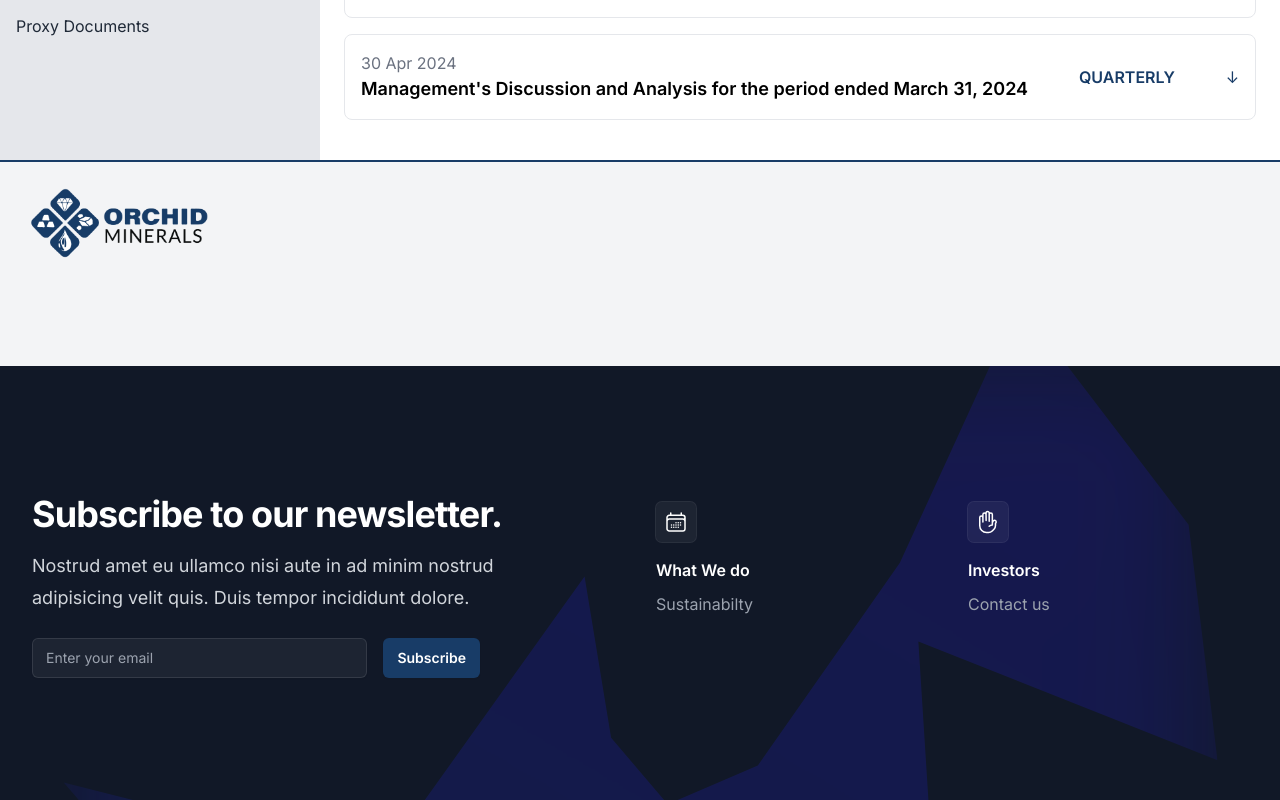
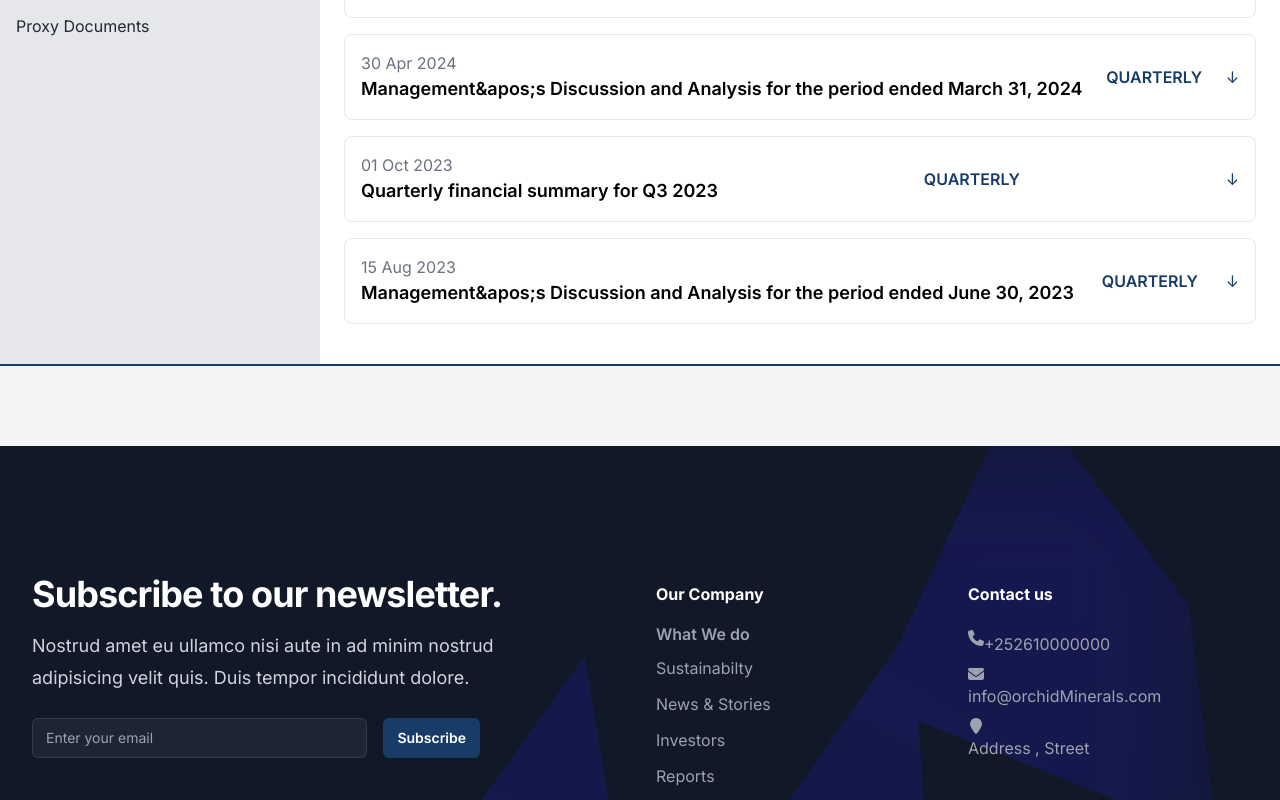
Before and after one commit to Alaaja8899/Orchid-minerals, a Next.js app: page /document-libariry in a window 1280 px wide. Shown: the part 920-1720 px from the top of the page. Built offline with nearby package versions, Linux system fonts and the light colour scheme.

Commit message:
Add files via upload

```diff
--- a/app/page.js
+++ b/app/page.js
@@ -13,7 +13,7 @@ export default function Home() {
   return (
     <main className=" min-h-screen  bg-mainColor">
 
-      <div className="bg-[url('https://www.ivanhoemines.com/wp-content/themes/ivanhoemines/img/home_operations_map_drc.svg?v2)')] bg-cover bg-center bg-opacity-50 min-h-screen">
+      <div className="min-h-screen">
 
       <HeroSection/>
       <Operations />
--- a/components/ContactSection.js
+++ b/components/ContactSection.js
@@ -4,67 +4,69 @@ import { FaEnvelope, FaMap, FaPhone } from 'react-icons/fa6';
 const ContactSection = () => {
   return (
     <section className="contact-section bg-[#0a2c4a] pt-10 p-6">
-        <h2 className='font-bold text-2xl text-center text-white mb-20'>GET IN TOUCH</h2>
+      <h2 className="font-bold text-2xl text-center text-white mb-20">GET IN TOUCH</h2>
 
-
-        <div className="contact-info flex flex-wrap my-5 gap-2 justify-between">
+      <div className="contact-info flex flex-wrap my-5 gap-2 justify-between">
         <div
-        className="info-card md:w-[20rem] w-full text-center text-mainColor bg-white flex items-center justify-center flex-col rounded p-3"
+          className="info-card md:w-[20rem] w-full text-center text-mainColor bg-white flex items-center justify-center flex-col rounded p-3"
         >
           <i className="icon-location">
-            <FaMap size={32}/>
+            <FaMap size={32} />
           </i>
           <h3>Address</h3>
           <p>UK: 215 Uxbridge Road London W13 9AA</p>
         </div>
         <div
-        className="info-card text-mainColor  md:w-[20rem] w-full text-center bg-white flex items-center justify-center flex-col rounded p-3"
+          className="info-card text-mainColor md:w-[20rem] w-full text-center bg-white flex items-center justify-center flex-col rounded p-3"
         >
           <i className="icon-mail">
-            <FaEnvelope size={32}/>
+            <FaEnvelope size={32} />
           </i>
           <h3>E-mail</h3>
           <p>info@enterpoint.group</p>
         </div>
         <div
-        className="info-card text-mainColor md:w-[20rem] w-full text-center bg-white flex items-center justify-center flex-col rounded p-3"
+          className="info-card text-mainColor md:w-[20rem] w-full text-center bg-white flex items-center justify-center flex-col rounded p-3"
         >
           <i className="icon-phone">
-              <FaPhone size={32}/>
+            <FaPhone size={32} />
           </i>
           <h3>Call us</h3>
           <p>+252-613-908081</p>
         </div>
       </div>
 
-
-
       <div className="contact-form bg-white rounded flex md:flex-row flex-col gap-2 p-3">
         <div className="textFrom md:w-1/2">
-        <h1 className='font-bold text-2xl text-mainColor'>Contact Us</h1>
-        <p
-        className='text-gray-400'
-        >
-          Feel free to reach out for any inquiries or support. You can leave your
-          information below, and we'll get back to you as soon as possible.
-        </p>
-
+          <h1 className="font-bold text-2xl text-mainColor">Contact Us</h1>
+          <p className="text-gray-400">
+            Feel free to reach out for any inquiries or support. You can leave your
+            information below, and we&apos;ll get back to you as soon as possible.
+          </p>
         </div>
         <form className="form flex flex-col gap-2 md:w-1/2">
           <div className="input-group flex flex-col gap-2">
             <input
-            className='w-full rounded outline-none border p-3 border-mainColor'
-            type="text" placeholder="Your name" />
+              className="w-full rounded outline-none border p-3 border-mainColor"
+              type="text"
+              placeholder="Your name"
+            />
             <input
-            className='w-full rounded outline-none border p-3 border-mainColor'
-            type="email" placeholder="E-mail" />
+              className="w-full rounded outline-none border p-3 border-mainColor"
+              type="email"
+              placeholder="E-mail"
+            />
           </div>
           <textarea
-            className='w-full rounded outline-none border p-3 border-mainColor'
-          placeholder="Write your message"></textarea>
+            className="w-full rounded outline-none border p-3 border-mainColor"
+            placeholder="Write your message"
+          ></textarea>
           <button
-            className='w-full rounded outline-none border p-3 border-mainColor bg-mainColor text-white'
-          type="submit">Submit Now</button>
+            className="w-full rounded outline-none border p-3 border-mainColor bg-mainColor text-white"
+            type="submit"
+          >
+            Submit Now
+          </button>
         </form>
       </div>
 
@@ -76,6 +78,7 @@ const ContactSection = () => {
           style={{ border: 0 }}
           allowFullScreen=""
           loading="lazy"
+          title="Map showing location in London"
         ></iframe>
       </div>
     </section>
--- a/components/Flexings/DynamicFlexCard.js
+++ b/components/Flexings/DynamicFlexCard.js
@@ -1,36 +1,141 @@
-"use client"
-import React, { useState } from 'react';
+"use client";
+import React, { useState } from "react";
 
 // Sample data for the reports
 const categories = [
-  'Quarterly Reports',
-  'Annual Reports',
-  'Technical Reports',
-  'Annual Information Forms',
-  'ESTMA Reports',
-  'Proxy Documents',
+  "Quarterly Reports",
+  "Annual Reports",
+  "Technical Reports",
+  "Annual Information Forms",
+  "ESTMA Reports",
+  "Proxy Documents",
 ];
 
 const reportsData = [
   {
-    date: '31 Jul 2024',
-    title: "Management's Discussion and Analysis for the period ended June 30, 2024",
-    type: 'Quarterly',
+    date: "31 Jul 2024",
+    title: "Management&apos;s Discussion and Analysis for the period ended June 30, 2024",
+    type: "Quarterly",
   },
   {
-    date: '31 Jul 2024',
-    title: 'Condensed consolidated interim financial statements as at June 30, 2024',
-    type: 'Quarterly',
+    date: "31 Jul 2024",
+    title: "Condensed consolidated interim financial statements as at June 30, 2024",
+    type: "Quarterly",
   },
   {
-    date: '30 Apr 2024',
-    title: "Management's Discussion and Analysis for the period ended March 31, 2024",
-    type: 'Quarterly',
+    date: "30 Apr 2024",
+    title: "Management&apos;s Discussion and Analysis for the period ended March 31, 2024",
+    type: "Quarterly",
+  },
+  {
+    date: "31 Dec 2023",
+    title: "Annual consolidated financial statements for the year ended December 31, 2023",
+    type: "Annual",
+  },
+  {
+    date: "31 Dec 2023",
+    title: "Technical report for the year 2023",
+    type: "Technical",
+  },
+  {
+    date: "15 Feb 2024",
+    title: "Annual Information Form for the year ended December 31, 2023",
+    type: "Annual Information",
+  },
+  {
+    date: "10 Mar 2024",
+    title: "ESTMA Report for the year ended December 31, 2023",
+    type: "ESTMA",
+  },
+  {
+    date: "05 Apr 2024",
+    title: "Proxy Circular for the Annual Meeting of Shareholders",
+    type: "Proxy",
+  },
+  {
+    date: "31 Dec 2022",
+    title: "Annual Report for the year ended December 31, 2022",
+    type: "Annual",
+  },
+  {
+    date: "01 Oct 2023",
+    title: "Quarterly financial summary for Q3 2023",
+    type: "Quarterly",
+  },
+  {
+    date: "20 Jun 2023",
+    title: "Technical report update for mid-year 2023",
+    type: "Technical",
+  },
+  {
+    date: "12 May 2023",
+    title: "Annual Information Form for the year ended December 31, 2022",
+    type: "Annual Information",
+  },
+  {
+    date: "18 Nov 2023",
+    title: "ESTMA Report for the year ended December 31, 2022",
+    type: "ESTMA",
+  },
+  {
+    date: "25 Mar 2024",
+    title: "Proxy Circular for the Special Meeting of Shareholders",
+    type: "Proxy",
+  },
+  {
+    date: "15 Aug 2023",
+    title: "Management&apos;s Discussion and Analysis for the period ended June 30, 2023",
+    type: "Quarterly",
+  },
+  {
+    date: "22 Jan 2023",
+    title: "Annual consolidated financial statements for the year ended December 31, 2022",
+    type: "Annual",
+  },
+  {
+    date: "28 Sep 2023",
+    title: "Technical report summary for Q3 2023",
+    type: "Technical",
+  },
+  {
+    date: "05 Mar 2023",
+    title: "Annual Information Form for the year ended December 31, 2022",
+    type: "Annual Information",
+  },
+  {
+    date: "07 Feb 2023",
+    title: "ESTMA Report for the year ended December 31, 2022",
+    type: "ESTMA",
+  },
+  {
+    date: "11 Apr 2024",
+    title: "Proxy Documents for the Annual Shareholder Meeting",
+    type: "Proxy",
+  },
+  {
+    date: "20 Jul 2024",
+    title: "Default report for missing category data",
+    type: "Default",
   },
 ];
 
+const typeMapping = {
+  "Quarterly Reports": "Quarterly",
+  "Annual Reports": "Annual",
+  "Technical Reports": "Technical",
+  "Annual Information Forms": "Annual Information",
+  "ESTMA Reports": "ESTMA",
+  "Proxy Documents": "Proxy",
+};
+
 const DynamicFlexCard = () => {
-  const [selectedCategory, setSelectedCategory] = useState('Quarterly Reports');
+  const [selectedCategory, setSelectedCategory] = useState("Quarterly Reports");
+
+  // Filter reports based on the selected category, or show default if empty
+  const filteredReports =
+    reportsData.filter((report) => report.type === typeMapping[selectedCategory]).length > 0
+      ? reportsData.filter((report) => report.type === typeMapping[selectedCategory])
+      : reportsData.filter((report) => report.type === "Default");
 
   return (
     <div className="flex">
@@ -41,7 +146,9 @@ const DynamicFlexCard = () => {
             key={index}
             onClick={() => setSelectedCategory(category)}
             className={`py-2 px-4 text-left ${
-              selectedCategory === category ? 'bg-mainColor text-white' : 'bg-gray-200 text-gray-800'
+              selectedCategory === category
+                ? "bg-mainColor text-white"
+                : "bg-gray-200 text-gray-800"
             }`}
           >
             {category}
@@ -51,15 +158,20 @@ const DynamicFlexCard = () => {
 
       {/* Reports Section */}
       <div className="w-3/4 bg-white p-6">
-        {reportsData.map((report, index) => (
-          <div key={index} className="flex justify-between items-center mb-4 p-4 border border-gray-200 rounded-lg">
+        {filteredReports.map((report, index) => (
+          <div
+            key={index}
+            className="flex justify-between items-center mb-4 p-4 border border-gray-200 rounded-lg"
+          >
             <div>
               <span className="text-gray-500">{report.date}</span>
               <h3 className="text-lg font-semibold">{report.title}</h3>
             </div>
-            <div className="text-mainColor font-semibold uppercase">{report.type}</div>
+            <div className="text-mainColor font-semibold uppercase">
+              {report.type}
+            </div>
             <button className="text-mainColor hover:underline">
-              <span>&#x2193;</span> {/* Download icon */}
+              <span>&#x2193;</span> {/*Download icon*/}
             </button>
           </div>
         ))}
--- a/components/Footer.js
+++ b/components/Footer.js
@@ -4,7 +4,7 @@ import { IoLogoYoutube } from "react-icons/io";
 import { FaFacebookSquare, FaInstagram } from "react-icons/fa";
 import { IoIosArrowDown, IoIosArrowUp } from "react-icons/io";
 import Image from 'next/image';
-import { FaArrowRight } from 'react-icons/fa6';
+import { FaArrowRight, FaEnvelope, FaLocationPin, FaPhone } from 'react-icons/fa6';
 
 const faqs = [
   {
@@ -40,9 +40,9 @@ function Footer() {
     <div className="bg-gray-100 border-t-2 border-mainColor">
       <div className="">
 
-        <div className="flex justify-between items-center p-6 container mx-auto">
+        {/* <div className="flex justify-between items-center p-6 container mx-auto">
           <Image src="/assets/logo-dark.png" width={200} height={400} alt="Orchid Minerals Logo" />
-        </div>
+        </div> */}
 
         <div className="space-y-8 ">
           {/* <h1 className="font-bold text-mainColor text-3xl p-6 container mx-auto">Frequently Asked Questions</h1> */}
@@ -86,47 +86,36 @@ function Footer() {
           </div>
           <dl className="grid grid-cols-1 gap-x-8 gap-y-10 sm:grid-cols-2 lg:pt-2">
             <div className="flex flex-col items-start">
-              <div className="rounded-md bg-white/5 p-2 ring-1 ring-white/10">
-                <svg
-                  className="h-6 w-6 text-white"
-                  fill="none"
-                  viewBox="0 0 24 24"
-                  strokeWidth="1.5"
-                  stroke="currentColor"
-                  aria-hidden="true"
-                >
-                  <path
-                    strokeLinecap="round"
-                    strokeLinejoin="round"
-                    d="M6.75 3v2.25M17.25 3v2.25M3 18.75V7.5a2.25 2.25 0 012.25-2.25h13.5A2.25 2.25 0 0121 7.5v11.25m-18 0A2.25 2.25 0 005.25 21h13.5A2.25 2.25 0 0021 18.75m-18 0v-7.5A2.25 2.25 0 015.25 9h13.5A2.25 2.25 0 0121 11.25v7.5m-9-6h.008v.008H12v-.008zM12 15h.008v.008H12V15zm0 2.25h.008v.008H12v-.008zM9.75 15h.008v.008H9.75V15zm0 2.25h.008v.008H9.75v-.008zM7.5 15h.008v.008H7.5V15zm0 2.25h.008v.008H7.5v-.008zm6.75-4.5h.008v.008h-.008v-.008zm0 2.25h.008v.008h-.008V15zm0 2.25h.008v.008h-.008v-.008zm2.25-4.5h.008v.008H16.5v-.008zm0 2.25h.008v.008H16.5V15z"
-                  />
-                </svg>
+              <div className="rounded-md text-white font-bold">
+              <h1>Our Company</h1>
               </div>
-              <dt className="mt-4 font-semibold text-white">What We do </dt>
+              <dt className="mt-4 font-semibold text-gray-400">What We do </dt>
               <dd className="mt-2 leading-7 text-gray-400">
-                Sustainabilty
+                <a href="#!">Sustainabilty</a>
+              </dd>
+              <dd className="mt-2 leading-7 text-gray-400">
+              <a href="#!">News & Stories</a>
+              </dd>
+              <dd className="mt-2 leading-7 text-gray-400">
+                <a href="#!">Investors</a>
+              </dd>
+              <dd className="mt-2 leading-7 text-gray-400">
+                <a href="#!">Reports</a>
               </dd>
             </div>
             <div className="flex flex-col items-start">
-              <div className="rounded-md bg-white/5 p-2 ring-1 ring-white/10">
-                <svg
-                  className="h-6 w-6 text-white"
-                  fill="none"
-                  viewBox="0 0 24 24"
-                  strokeWidth="1.5"
-                  stroke="currentColor"
-                  aria-hidden="true"
-                >
-                  <path
-                    strokeLinecap="round"
-                    strokeLinejoin="round"
-                    d="M10.05 4.575a1.575 1.575 0 10-3.15 0v3m3.15-3v-1.5a1.575 1.575 0 013.15 0v1.5m-3.15 0l.075 5.925m3.075.75V4.575m0 0a1.575 1.575 0 013.15 0V15M6.9 7.575a1.575 1.575 0 10-3.15 0v8.175a6.75 6.75 0 006.75 6.75h2.018a5.25 5.25 0 003.712-1.538l1.732-1.732a5.25 5.25 0 001.538-3.712l.003-2.024a.668.668 0 01.198-.471 1.575 1.575 0 10-2.228-2.228 3.818 3.818 0 00-1.12 2.687M6.9 7.575V12m6.27 4.318A4.49 4.49 0 0116.35 15m.002 0h-.002"
-                  />
-                </svg>
+              <div className="rounded-md text-white font-bold">
+              Contact us
               </div>
-              <dt className="mt-4 font-semibold text-white">Investors</dt>
+              <dt className="mt-4 font-semibold text-white">  </dt>
+              <dd className="mt-2 leading-7 text-gray-400 flex">
+              <FaPhone/> +252610000000
+              </dd>
               <dd className="mt-2 leading-7 text-gray-400">
-                Contact us
+                 <FaEnvelope/> info@orchidMinerals.com
+              </dd>
+              <dd className="mt-2 leading-7 text-gray-400">
+                 <FaLocationPin/>Address , Street
               </dd>
             </div>
           </dl>
--- a/components/homeComponents/Categories.js
+++ b/components/homeComponents/Categories.js
@@ -55,7 +55,7 @@ const SingleCategory=(props)=>{
         const {icon , title , desc }=props.data
         return(
             <div className="categrory flex-col gap-3 flex md:w-[30rem] w-full cursor-pointer text-white">
-                <div className="icon w-[50px] h-[50px] rounded-full overflow-hidden">
+                <div className="icon w-[50px] h-[50px]  overflow-hidden">
                         <img
                         className='w-full h-full'
                         src={icon} alt="icon" />
--- a/components/homeComponents/TextEvu.js
+++ b/components/homeComponents/TextEvu.js
@@ -13,7 +13,7 @@ const data = [
 
 function TextEvu() {
   return (
-    <div className='container mx-auto p-6 md:flex hidden my-20 text-white py-20 border-b'>
+    <div className='container mx-auto p-6 md:flex flex-wrap gap-3 justify-between hidden my-20 text-white py-20 '>
             {data.map(title=>{
                 return <h1 key={randomID} className='font-bold cursor-pointer text-3xl hover:text-orange-400 border-r-2 border-white px-3'>{title}</h1>
             })}
```
Also changed, not shown: app/news-and-stories/page.js (+0 -34 lines), components/investComponents/LatestContent.js (+0 -22 lines), app/globals.css (line endings or trailing spaces), app/layout.js (line endings or trailing spaces).
